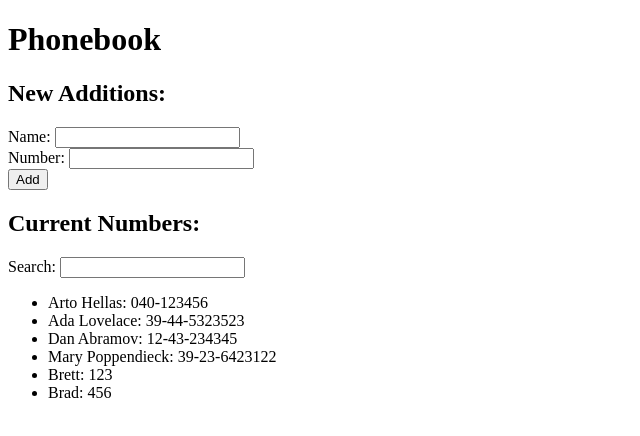
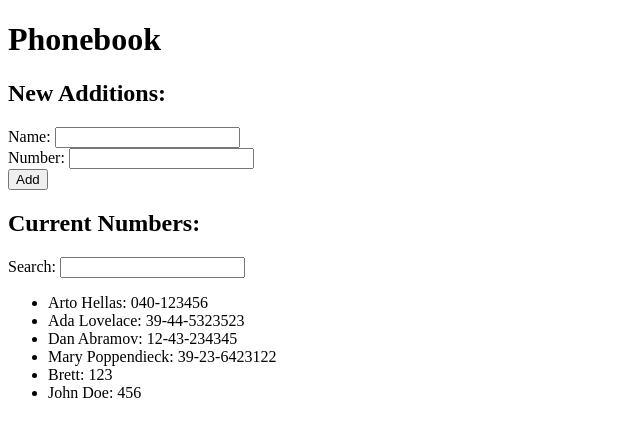
Before and after one commit to b-capra/fullstackopen, a React (Create React App) app in the folder part2/phonebook/: page / in a window 1280 px wide. Shown: the top 436 px of the page, without its empty margins (0-640 px from the left). Built offline with nearby package versions, Linux system fonts and the light colour scheme; data requests are answered from the project's data file.

Commit message:
Complete exercise 2.18

```diff
--- a/part2/phonebook/db.json
+++ b/part2/phonebook/db.json
@@ -26,7 +26,7 @@
       "id": 5
     },
     {
-      "name": "Brad",
+      "name": "John Doe",
       "number": "456",
       "id": 6
     }
--- a/part2/phonebook/src/App.js
+++ b/part2/phonebook/src/App.js
@@ -1,5 +1,4 @@
 import {useState, useEffect} from 'react'
-import axios from 'axios'
 import dataService from './services/phonebook'
 import Form from './component/Form'
 import Filter from './component/Filter'
@@ -14,29 +13,43 @@ const App = () => {
   useEffect(() => {
     dataService
       .getAll()
-      .then(initialList => {setPersons(initialList)})
+      .then(initialList => setPersons(initialList))
   }, [])
 
   const handleNameInput = (event) => setNewName(event.target.value)
   const handleNumInput = (event) => setNewNum(event.target.value)
   const searchCurrentNames = (event) => setSearchTerm(event.target.value)
 
-  const checkForDuplicate = () => {
-    let isDuplicate = false
-    persons.forEach((person) => {
-      if (person.name === newName) {
-        isDuplicate = true
+  const confirmUpdate = () => {return window.confirm(`${newName} is already added to the phonebook. Would you like to update their number?`)}
+
+  const checkForExisting = () => {
+    let alreadyExists = false
+
+    for (const person of persons) {
+      if (person.name === newName) {alreadyExists = true}
+      if (alreadyExists) {
+        if (confirmUpdate()) {updateNumber(person.id)}
+        break
       }
-    })
-    if (isDuplicate) {
-      alert(`${newName} is already added to the phonebook`)
     }
-    return isDuplicate
+
+    return alreadyExists
+  }
+
+  const updateNumber = id => {
+    const person = persons.find(p => p.id === id)
+    const updatedPerson = {...person, number: newNum}
+
+    dataService
+      .update(id, updatedPerson)
+      .then(returnedPerson => {
+        setPersons(persons.map(person => person.id !== id ? person : returnedPerson))
+      })
   }
 
   const addPerson = (event) => {
     event.preventDefault()
-    if (checkForDuplicate()) return
+    if (checkForExisting()) return
 
     const newPerson = {
       name: newName,
--- a/part2/phonebook/src/component/Form.js
+++ b/part2/phonebook/src/component/Form.js
@@ -3,7 +3,7 @@ const Form = (props) => {
     <form onSubmit={props.onSubmit}>
       <div>Name: <input value={props.name} onChange={props.chngName}/></div>
       <div>Number: <input value={props.num} onChange={props.chngNum} /></div>
-      <div><button tybe='submit'>Add</button></div>
+      <div><button type='submit'>Add</button></div>
     </form>
   )
 }
--- a/part2/phonebook/src/index.js
+++ b/part2/phonebook/src/index.js
@@ -3,8 +3,4 @@ import ReactDOM from 'react-dom/client';
 import App from './App';
 
 const root = ReactDOM.createRoot(document.getElementById('root'));
-root.render(
-  <React.StrictMode>
-    <App />
-  </React.StrictMode>
-);
+root.render(<App />);
--- a/part2/phonebook/src/services/phonebook.js
+++ b/part2/phonebook/src/services/phonebook.js
@@ -11,4 +11,9 @@ const create = newPerson => {
   return request.then(response => response.data)
 }
 
-export default {getAll, create}
+const update = (id, newPerson) => {
+  const request = axios.put(`${baseUrl}/${id}`, newPerson)
+  return request.then(response => response.data)
+}
+
+export default {getAll, create, update}
```
